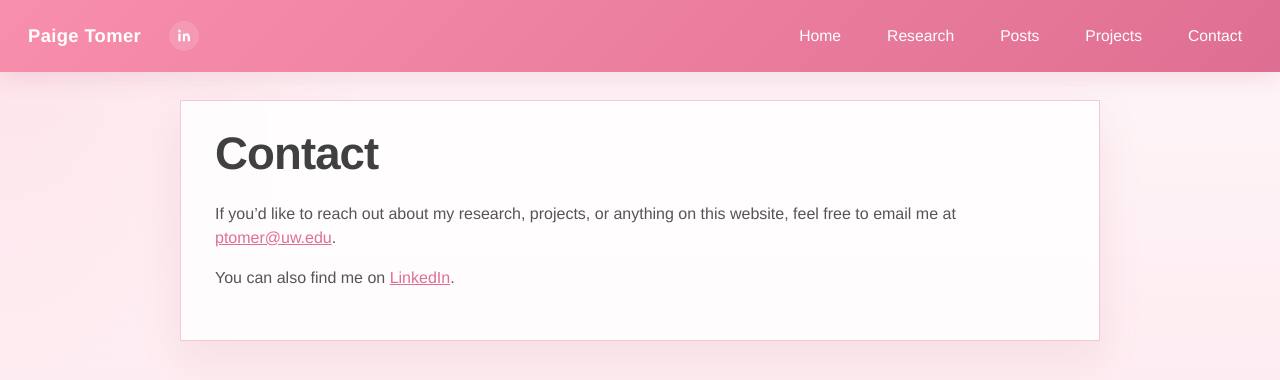
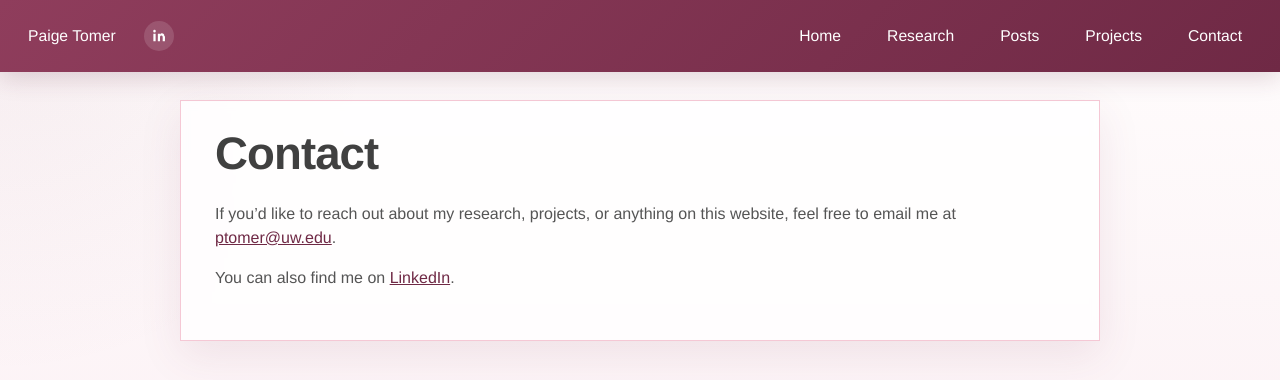
Before and after one commit to petomer-codes/petomer-website, a Jekyll site: the page built from contact.md, in a window 1280 px wide. Shown: the top 380 px of the page. Built offline with Jekyll 4.4.1, drawn with Linux system fonts in a browser that asks for light colours.

Commit message:
Refine header palette and add mobile menu

```diff
--- a/_layouts/default.html
+++ b/_layouts/default.html
@@ -6,15 +6,15 @@
   <meta name="viewport" content="width=device-width, initial-scale=1.0" />
   <style>
     :root {
-      --pink-main: #f88fac;
-      --pink-dark: #df6f92;
-      --pink-soft: #fdebf0;
-      --pink-border: #f4c2d1;
+      --pink-main: #8f3d5c;
+      --pink-dark: #6f2945;
+      --pink-soft: #fcf3f6;
+      --pink-border: #ead5dc;
       --paper: rgba(255, 255, 255, 0.82);
       --text-main: #555555;
       --text-strong: #404040;
-      --shadow-soft: 0 14px 40px rgba(190, 98, 127, 0.12);
-      --shadow-nav: 0 6px 24px rgba(184, 90, 123, 0.16);
+      --shadow-soft: 0 14px 40px rgba(124, 63, 88, 0.1);
+      --shadow-nav: 0 6px 24px rgba(95, 40, 61, 0.18);
     }
 
     * {
@@ -27,8 +27,8 @@
       padding: 0;
       min-height: 100vh;
       background:
-        radial-gradient(circle at top left, rgba(248, 143, 172, 0.18), transparent 24%),
-        linear-gradient(180deg, #fff7f9 0%, var(--pink-soft) 46%, #fce6ed 100%);
+        radial-gradient(circle at top left, rgba(143, 61, 92, 0.08), transparent 24%),
+        linear-gradient(180deg, #fffdfd 0%, var(--pink-soft) 46%, #f9eef2 100%);
       color: var(--text-main);
       line-height: 1.5;
     }
@@ -62,13 +62,13 @@
       align-items: center;
       gap: 10px;
       color: white;
-      font-weight: 700;
-      font-size: 1.15rem;
-      letter-spacing: 0.02em;
     }
 
     .brand-name {
       color: white;
+      font-size: 0.98rem;
+      font-weight: 400;
+      letter-spacing: 0;
     }
 
     .brand-link {
@@ -118,6 +118,16 @@
       gap: 8px;
     }
 
+    .menu-toggle {
+      display: none;
+      border: 0;
+      background: rgba(255, 255, 255, 0.14);
+      color: white;
+      padding: 8px 12px;
+      font-size: 0.98rem;
+      cursor: pointer;
+    }
+
     .nav-links > a,
     .dropdown > a {
       display: inline-block;
@@ -145,6 +155,7 @@
       top: 100%;
       left: 0;
       background: rgba(242, 110, 152, 0.97);
+      background: rgba(111, 41, 69, 0.97);
       box-shadow: 0 12px 30px rgba(128, 54, 82, 0.22);
       z-index: 1;
       border-radius: 16px;
@@ -227,7 +238,7 @@
     }
 
     a:hover {
-      color: #c45579;
+      color: #9b4967;
     }
 
     strong {
@@ -248,18 +259,35 @@
 
     @media (max-width: 760px) {
       .navbar {
-        align-items: flex-start;
-        flex-direction: column;
+        align-items: center;
+        flex-wrap: wrap;
         padding: 16px 18px;
       }
 
+      .menu-toggle {
+        display: inline-block;
+        margin-left: auto;
+      }
+
       .nav-links {
+        display: none;
         width: 100%;
+        flex-direction: column;
+        align-items: stretch;
         gap: 6px;
+        padding-top: 10px;
+      }
+
+      .nav-links.is-open {
+        display: flex;
       }
 
       .navbar a {
         margin-left: 0;
+      }
+
+      .brand {
+        width: auto;
       }
 
       .dropdown {
@@ -270,12 +298,17 @@
 
       .dropdown-content {
         position: static;
-        display: block;
+        display: none;
         min-width: 0;
         margin-top: 6px;
         background: rgba(255, 255, 255, 0.12);
         box-shadow: none;
         padding: 4px 0 0;
+      }
+
+      .dropdown:hover .dropdown-content,
+      .dropdown:focus-within .dropdown-content {
+        display: block;
       }
 
       .dropdown-content a {
@@ -301,7 +334,8 @@
       </svg>
     </a>
   </div>
-  <div class="nav-links">
+  <button class="menu-toggle" type="button" aria-expanded="false" aria-controls="site-nav">Menu</button>
+  <div class="nav-links" id="site-nav">
     <a href="/petomer-website/">Home</a>
 
     <div class="dropdown">
```
Also changed, not shown: other parts of _layouts/default.html (+12 -0 lines).
